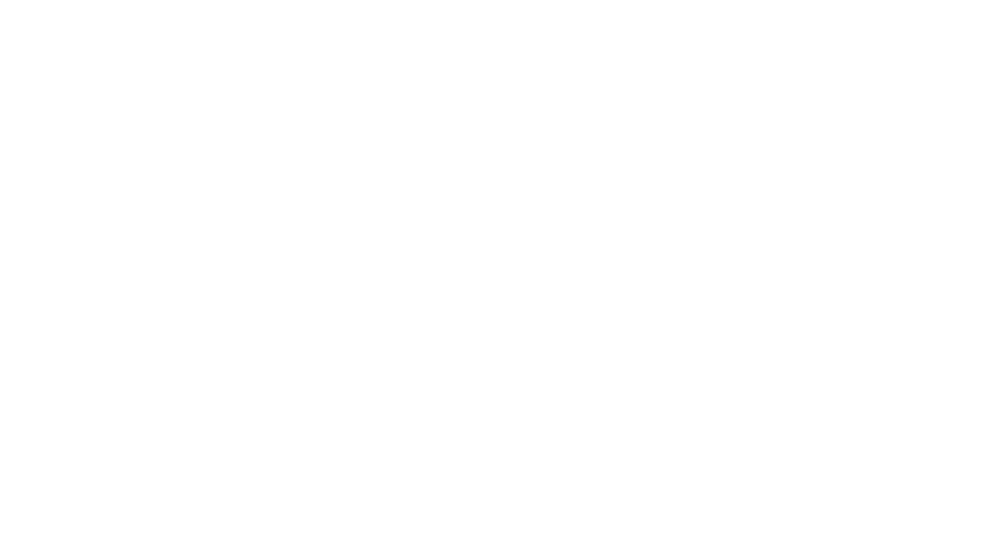
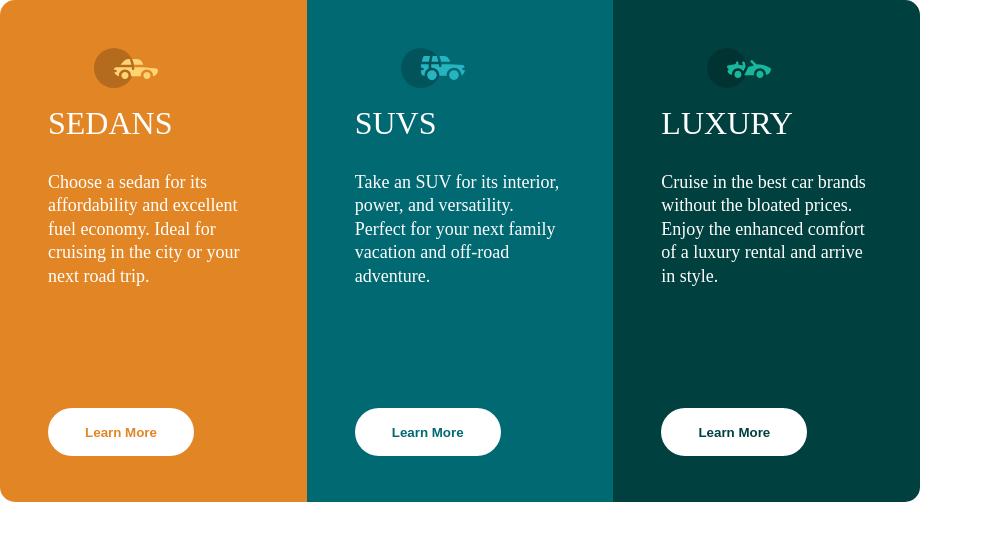
Before and after one commit to Ambush-Journey-Program/3-column-preview-sass-MarcelloAragoni, a website: page src/index.html in a window 1280 px wide. Shown: the whole page, without its empty margins (0-983 px from the left). Drawn offline with nearby package versions, Linux system fonts and the light colour scheme; files that its build step writes are made by us from their sources.

Commit message:
createad 3 columns, using scss. (#1)
## 3-column-preview-sass-MarcelloAragoni

## Description
createad 3 columns, using scss.

## Screenshot
<img width="966" alt="image" src="https://user-images.githubusercontent.com/32502447/201696654-0287cedb-e789-440b-b002-98986ef7dd91.png">
<img width="385" alt="image" src="https://user-images.githubusercontent.com/32502447/201696752-30d95e45-77e1-4ccb-b11e-2f463f635f72.png">

```diff
--- a/src/index.html
+++ b/src/index.html
@@ -7,5 +7,35 @@
     <link rel="stylesheet" href="css/style.css" />
     <title>Document</title>
   </head>
-  <body></body>
+  <body>
+    <div class="panel">
+      <div class="column column--sedans">
+        <img class="column__img" src="./assets/icon-sedans.svg" alt="sedans icon" />
+        <h1 class="column__title">SEDANS</h1>
+        <p class="column__info">
+          Choose a sedan for its affordability and excellent fuel economy. Ideal
+          for cruising in the city or your next road trip.
+        </p>
+        <button class="button button--orange">Learn More</button>
+      </div>
+      <div class="column column--suvs">
+        <img class="column__img" src="./assets/icon-suvs.svg" alt="suv icon" />
+        <h1 class="column__title">SUVS</h1>
+        <p class="column__info">
+          Take an SUV for its interior, power, and versatility. Perfect for your
+          next family vacation and off-road adventure.
+        </p>
+        <button class="button button--green">Learn More</button>
+      </div>
+      <div class="column column--luxury">
+        <img class="column__img" src="./assets/icon-luxury.svg" alt="luxury icon" />
+        <h1 class="column__title">LUXURY</h1>
+        <p class="column__info">
+          Cruise in the best car brands without the bloated prices. Enjoy the
+          enhanced comfort of a luxury rental and arrive in style.
+        </p>
+        <button class="button button--blue">Learn More</button>
+      </div>
+    </div>
+  </body>
 </html>
--- /dev/null
+++ b/src/reset.css
@@ -0,0 +1,43 @@
+html, body, div, span, applet, object, iframe,
+h1, h2, h3, h4, h5, h6, p, blockquote, pre,
+a, abbr, acronym, address, big, cite, code,
+del, dfn, em, img, ins, kbd, q, s, samp,
+small, strike, strong, sub, sup, tt, var,
+b, u, i, center,
+dl, dt, dd, ol, ul, li,
+fieldset, form, label, legend,
+table, caption, tbody, tfoot, thead, tr, th, td,
+article, aside, canvas, details, embed,
+figure, figcaption, footer, header, hgroup,
+menu, nav, output, ruby, section, summary,
+time, mark, audio, video {
+	margin: 0;
+	padding: 0;
+	border: 0;
+	font-size: 100%;
+	font: inherit;
+	vertical-align: baseline;
+}
+/* HTML5 display-role reset for older browsers */
+article, aside, details, figcaption, figure,
+footer, header, hgroup, menu, nav, section {
+	display: block;
+}
+body {
+	line-height: 1;
+}
+ol, ul {
+	list-style: none;
+}
+blockquote, q {
+	quotes: none;
+}
+blockquote:before, blockquote:after,
+q:before, q:after {
+	content: '';
+	content: none;
+}
+table {
+	border-collapse: collapse;
+	border-spacing: 0;
+}
--- /dev/null
+++ b/src/sass/button.scss
@@ -0,0 +1,41 @@
+@import './root.scss';
+
+.button {
+  width: 9.125rem;
+  justify-self: center;
+  height: 3rem;
+  border-radius: 25px;
+  border-width: 0px;
+  background-color: $white;
+  padding-inline: 1.96875rem;
+  font-weight: bold;
+
+  &:hover {
+    border: 2px solid $white;
+    color: $white;
+  }
+
+  &--orange {
+    color: $orange;
+
+    &:hover {
+      background-color: $orange;
+    }
+  }
+
+  &--green {
+    color: $green;
+
+    &:hover {
+      background-color: $green;
+    }
+  }
+
+  &--blue {
+    color: $blue;
+
+    &:hover {
+      background-color: $blue
+    }
+  }
+}
--- /dev/null
+++ b/src/sass/column.scss
@@ -0,0 +1,61 @@
+@import './root.scss';
+
+.column {
+    width: 100%;
+    height: 31.375rem;
+
+    *+* {
+        padding-left: 3rem;
+        padding-right: 3rem;
+    }
+
+    &__title {
+        color: $white;
+        font-size: 2rem;
+        margin-top: 1rem;
+        margin-bottom: 1rem;
+    }
+
+    &__info {
+        padding-top: 1rem;
+        font-size: 18px;
+        line-height: 1.3em;
+    }
+
+    >.button {
+        margin-top: 7.5rem;
+        margin-left: 3rem;
+    }
+
+    &--sedans {
+        background-color: $orange;
+
+        >.column__info {
+            color: $white;
+        }
+    }
+
+    &--suvs {
+        background-color: $green ;
+
+        >.column__info {
+            color: $white;
+        }
+    }
+
+    &--luxury {
+        background-color: $blue;
+
+        >.column__info {
+            color: $white;
+        }
+    }
+
+    &__img {
+        margin-top: 0px;
+        padding-left: 5.875rem;
+        padding-top: 3rem;
+        width: 4rem;
+        height: 2.5rem;
+    }
+}
--- /dev/null
+++ b/src/sass/panel.scss
@@ -0,0 +1,36 @@
+.panel {
+    display: flex;
+}
+
+@media screen and (min-width: 767px) {
+    .panel {
+        width: 57.5rem;
+        flex-direction: row;
+
+        >:first-child {
+            border-top-left-radius: 15px;
+            border-bottom-left-radius: 15px
+        }
+
+        >:last-child {
+            border-top-right-radius: 15px;
+            border-bottom-right-radius: 15px;
+        }
+    }
+}
+
+@media screen and (max-width: 767px) {
+    .panel {
+        flex-direction: column;
+
+        >:first-child {
+            border-top-left-radius: 15px;
+            border-top-right-radius: 15px;
+        }
+
+        >:last-child {
+            border-bottom-left-radius: 15px;
+            border-bottom-right-radius: 15px;
+        }
+    }
+}
--- /dev/null
+++ b/src/sass/root.scss
@@ -0,0 +1,4 @@
+$orange: #E28525;
+$green: #016972;
+$blue:  #00403F;
+$white: #FFFFFF;
--- a/src/sass/style.scss
+++ b/src/sass/style.scss
@@ -0,0 +1,4 @@
+@import '../reset.css';
+@import './column.scss';
+@import './button.scss';
+@import './panel.scss';
```
Also changed, not shown: src/assets/icon-luxury.svg (added), src/assets/icon-sedans.svg (added), src/assets/icon-suvs.svg (added), 3 other files.
